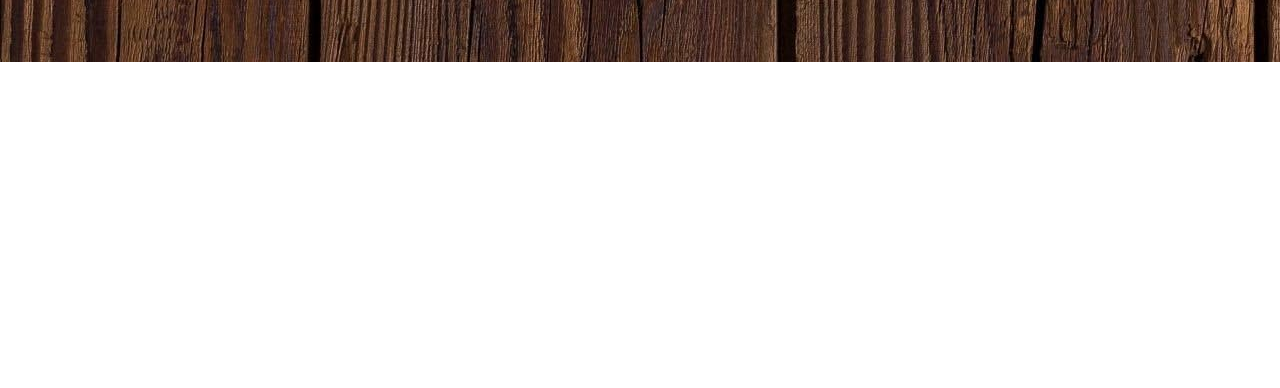
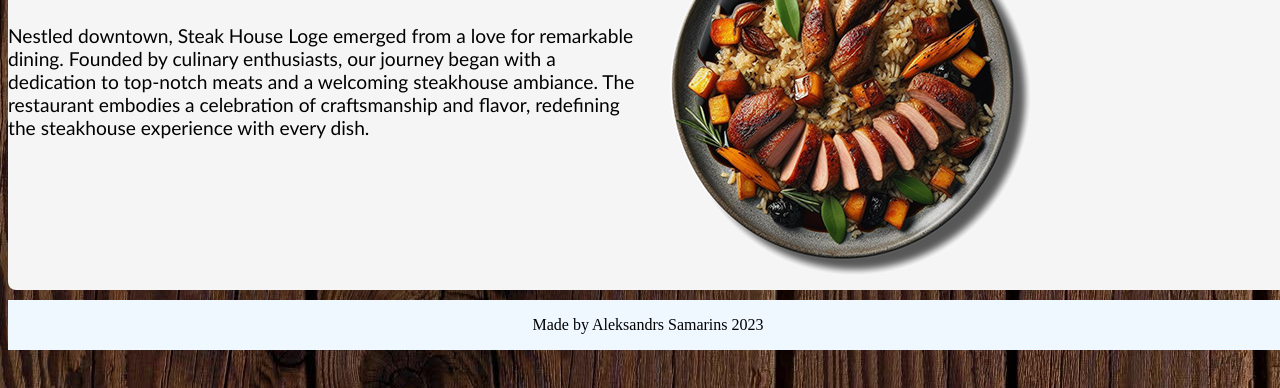
Before and after one commit to hub-alex/www_steak_house, a plain HTML site: page steak_house_main.html in a window 1280 px wide. Shown: the part 738-1126 px from the top of the page. Before the commit the page ends 800 px from the top, so only its background shows below. Drawn offline with nearby package versions, Linux system fonts and the light colour scheme; a web font is replaced by a local one.

Commit message:
news_page

```diff
--- a/css/style.css
+++ b/css/style.css
@@ -361,3 +361,47 @@ p.p_contact {
   margin-bottom: 1em;
   font-weight: 400;
 }
+section.news_container {
+  background-color: whitesmoke;
+  max-width: 1420px;
+  border-radius: 8px;
+  display: flex;
+  flex-flow: row;
+  justify-content: space-around;
+  font-family: "Trebuchet MS", "Lucida Sans Unicode", "Lucida Grande", "Lucida Sans", Arial, sans-serif;
+}
+
+.news_text {
+  max-width: 50%;
+}
+
+.news_text h2 {
+  font-size: 3em;
+}
+
+.news_text p {
+  font-size: 1.2em;
+}
+
+.news_img {
+  width: 100%;
+  height: 100%;
+  /* display: block; */
+  overflow: hidden;
+  transition-delay: 0.2s;
+  transition: 0.9s;
+  /* max-height: 300px; */
+  /* display: block; */
+}
+
+.news_img > img:hover {
+  /* display: block; */
+  /* overflow: hidden; */
+  transform: rotate(35deg);
+  transition: 1.9s;
+  transition-delay: 0.2s;
+}
+.news_img img {
+  transition: 3s;
+  transition-delay: 0.2s;
+}
--- a/steak_house_main.html
+++ b/steak_house_main.html
@@ -5,6 +5,12 @@
     <meta name="viewport" content="width=device-width, initial-scale=1.0" />
     <title>Steak House</title>
     <link rel="stylesheet" href="css/style.css" />
+    <link rel="shortcut icon" href="img/favicon.ico" type="image/x-icon" />
+    <link rel="stylesheet" href="https://fonts.googleapis.com/css?family=Sofia&effect=fire" />
+    <link
+      rel="stylesheet"
+      href="https://fonts.googleapis.com/css2?family=Material+Symbols+Outlined:opsz,wght,FILL,GRAD@24,400,0,0"
+    />
   </head>
   <body>
     <div class="container">
@@ -18,6 +24,17 @@
           <p class="vertical_middle"><a href="steak_house_booking.html">Rezervēt galdu</a></p>
         </div>
       </header>
+      <section class="news_container">
+        <div class="news_text">
+          <h2>Our story</h2>
+          <p>
+            Nestled downtown, Steak House Loge emerged from a love for remarkable dining. Founded by culinary enthusiasts, our
+            journey began with a dedication to top-notch meats and a welcoming steakhouse ambiance. The restaurant embodies a
+            celebration of craftsmanship and flavor, redefining the steakhouse experience with every dish.
+          </p>
+        </div>
+        <div class="news_img"><img src="img/our_story_pic_small.jpg" alt="Part of our menu" /></div>
+      </section>
       <footer class="info_banner1">
         <div><p>Made by Aleksandrs Samarins 2023</p></div>
       </footer>
```
Also changed, not shown: steak_house_booking.html (+2 -1 lines), steak_house_contacts.html (+2 -1 lines), steak_house_gallery.html (+2 -1 lines), steak_house_menu.html (+2 -1 lines), img/favicon.ico (added), img/our_story_pic.jpeg (added), img/our_story_pic_small.jpg (added).
